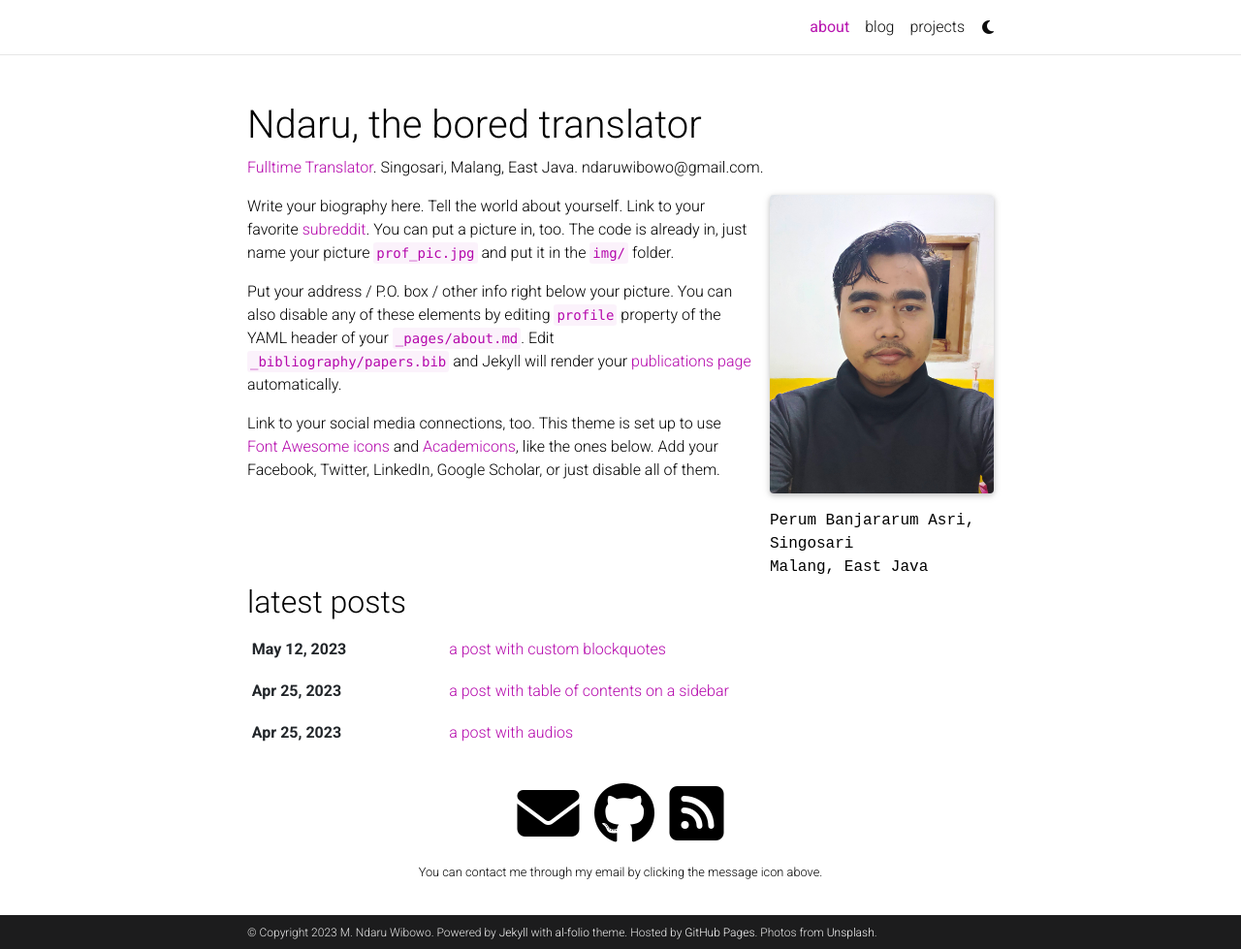
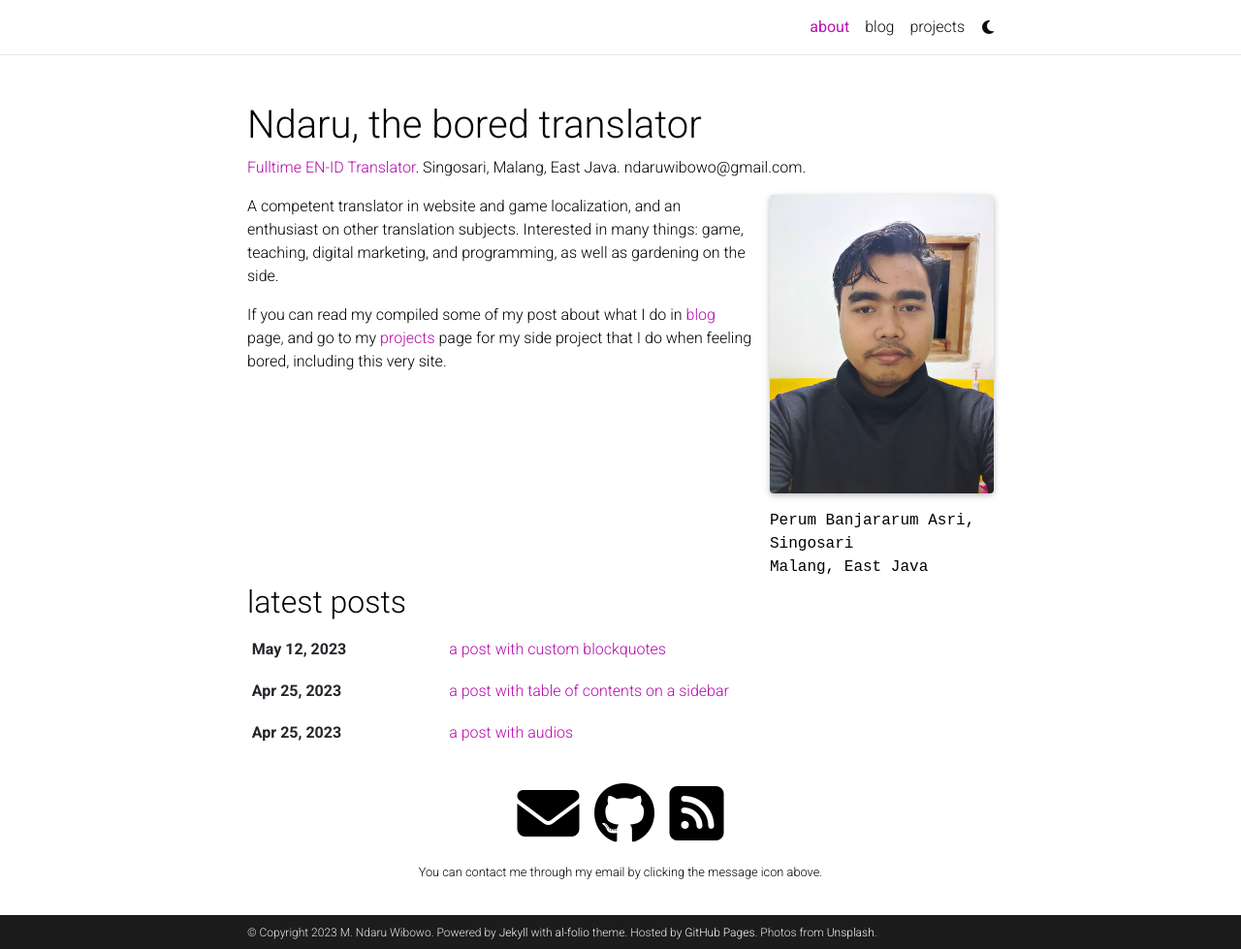
Before and after one commit to ndaruwibowo/ndaruwibowo.github.io, a Jekyll site: the page built from _pages/about.md, in a window 1280 px wide and 979 px high. Shown: the whole window at 97% size. Built offline with Jekyll 4.4.1, drawn with Linux system fonts in a browser that asks for light colours; full-size pictures stand in for the smaller copies a plugin makes; comment, search, counter and statistics services are not loaded; a style sheet for code colours, icons or effects is not loaded.

Commit message:
Update about.md

```diff
--- a/_pages/about.md
+++ b/_pages/about.md
@@ -2,7 +2,7 @@
 layout: about
 title: about
 permalink: /
-subtitle: <a href='#'>Fulltime Translator</a>. Singosari, Malang, East Java. ndaruwibowo@gmail.com.
+subtitle: <a href='#'>Fulltime EN-ID Translator</a>. Singosari, Malang, East Java. ndaruwibowo@gmail.com.
 
 profile:
   align: right
@@ -18,8 +18,6 @@ selected_papers: false # includes a list of papers marked as "selected={true}"
 social: true  # includes social icons at the bottom of the page
 ---
 
-Write your biography here. Tell the world about yourself. Link to your favorite [subreddit](http://reddit.com). You can put a picture in, too. The code is already in, just name your picture `prof_pic.jpg` and put it in the `img/` folder.
+A competent translator in website and game localization, and an enthusiast on other translation subjects. Interested in many things: game, teaching, digital marketing, and programming, as well as gardening on the side.
 
-Put your address / P.O. box / other info right below your picture. You can also disable any of these elements by editing `profile` property of the YAML header of your `_pages/about.md`. Edit `_bibliography/papers.bib` and Jekyll will render your [publications page](/al-folio/publications/) automatically.
-
-Link to your social media connections, too. This theme is set up to use [Font Awesome icons](http://fortawesome.github.io/Font-Awesome/) and [Academicons](https://jpswalsh.github.io/academicons/), like the ones below. Add your Facebook, Twitter, LinkedIn, Google Scholar, or just disable all of them.
+If you can read my compiled some of my post about what I do in <a href='#'>blog</a> page, and go to my <a href='#'>projects</a> page for my side project that I do when feeling bored, including this very site.
```
